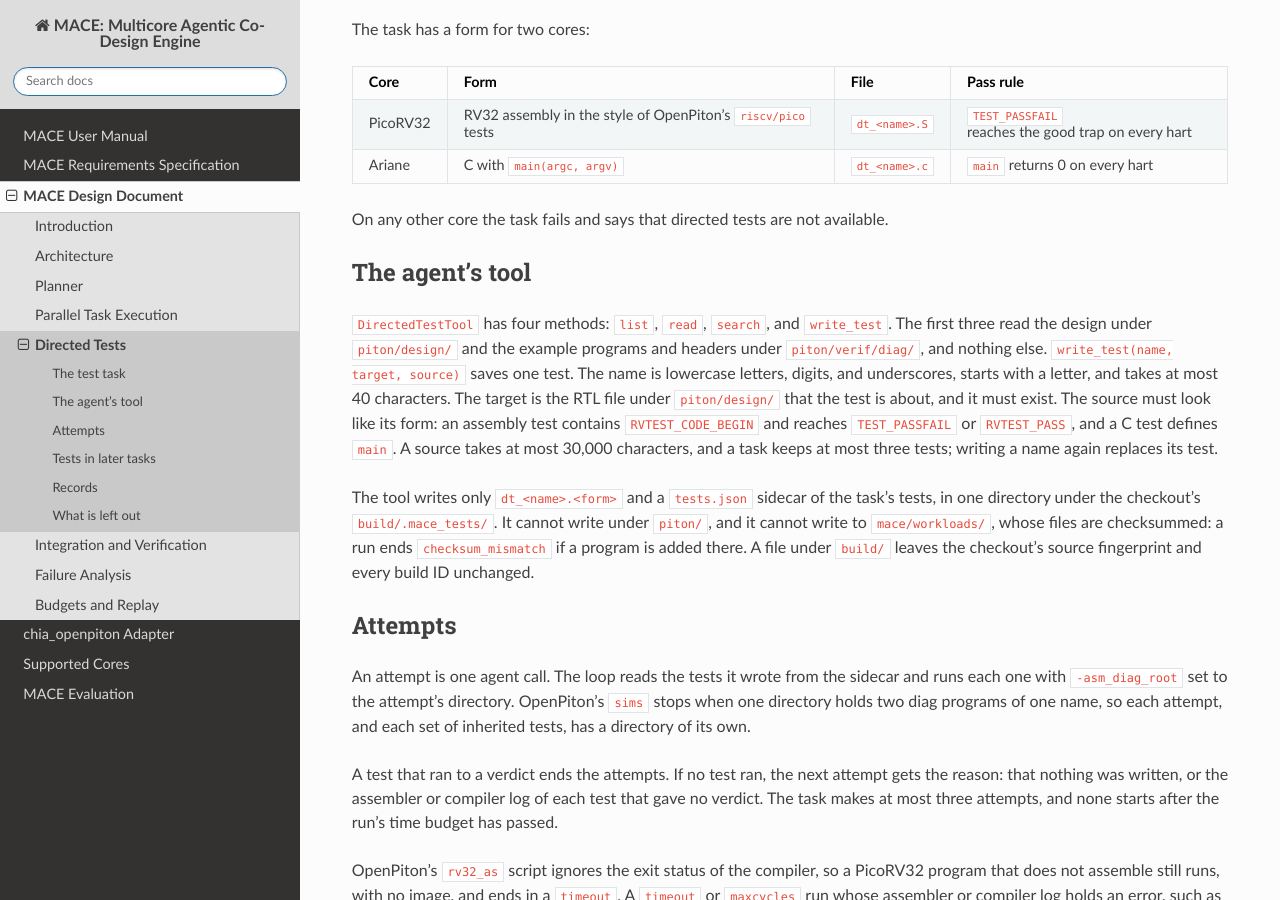
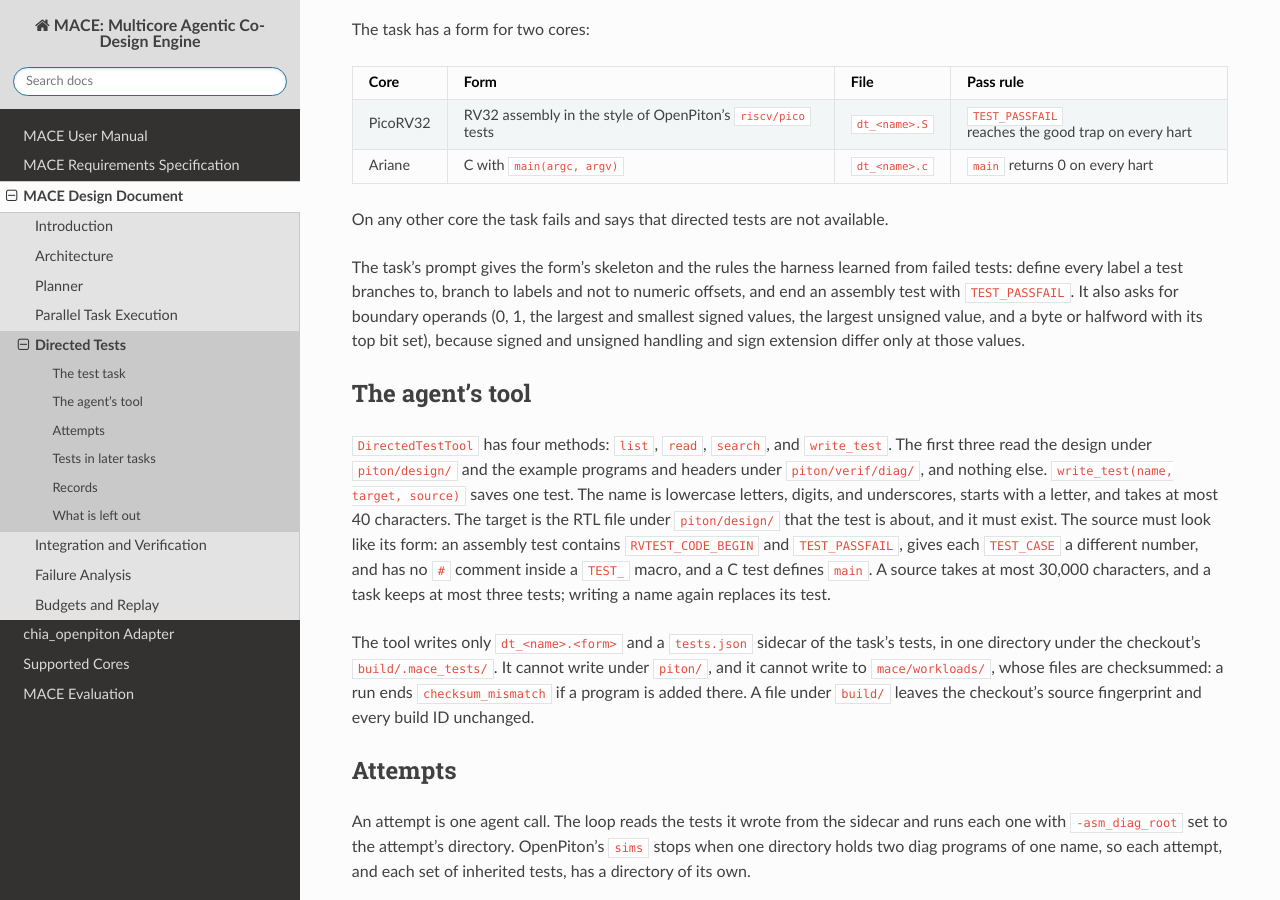
Before and after one commit to ranaumarnadeem/MACE, a Sphinx documentation site: the page built from docs/03_mace_design/directed_tests.md, in a window 1280 px wide and 900 px high, scrolled down 589 px. Built offline with Sphinx 7.4.7 and the Read the Docs theme 3.1.0, drawn with Linux system fonts in a browser that asks for light colours.

Commit message:
docs: the test prompt's rules, boundary operands, and the sources write_test accepts

```diff
--- a/docs/03_mace_design/directed_tests.md
+++ b/docs/03_mace_design/directed_tests.md
@@ -29,6 +29,9 @@
 
 On any other core the task fails and says that directed tests are not available.
 
+The task's prompt gives the form's skeleton and the rules the harness learned from failed tests: define every label a test branches to, branch to labels and not to numeric offsets, and end an assembly test with `TEST_PASSFAIL`.
+It also asks for boundary operands (0, 1, the largest and smallest signed values, the largest unsigned value, and a byte or halfword with its top bit set), because signed and unsigned handling and sign extension differ only at those values.
+
 ## The agent's tool
 
 `DirectedTestTool` has four methods: `list`, `read`, `search`, and `write_test`.
@@ -36,7 +39,7 @@
 `write_test(name, target, source)` saves one test.
 The name is lowercase letters, digits, and underscores, starts with a letter, and takes at most 40 characters.
 The target is the RTL file under `piton/design/` that the test is about, and it must exist.
-The source must look like its form: an assembly test contains `RVTEST_CODE_BEGIN` and reaches `TEST_PASSFAIL` or `RVTEST_PASS`, and a C test defines `main`.
+The source must look like its form: an assembly test contains `RVTEST_CODE_BEGIN` and `TEST_PASSFAIL`, gives each `TEST_CASE` a different number, and has no `#` comment inside a `TEST_` macro, and a C test defines `main`.
 A source takes at most 30,000 characters, and a task keeps at most three tests; writing a name again replaces its test.
 
 The tool writes only `dt_<name>.<form>` and a `tests.json` sidecar of the task's tests, in one directory under the checkout's `build/.mace_tests/`.
```
